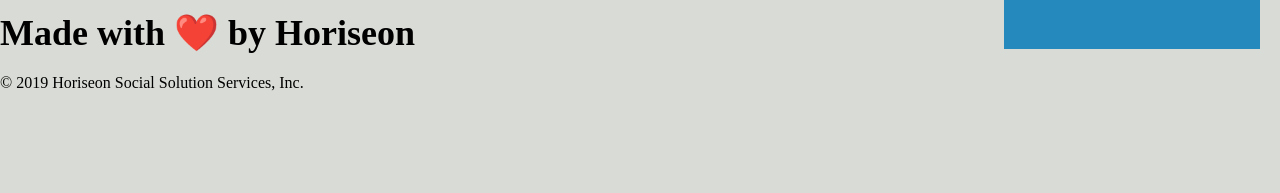
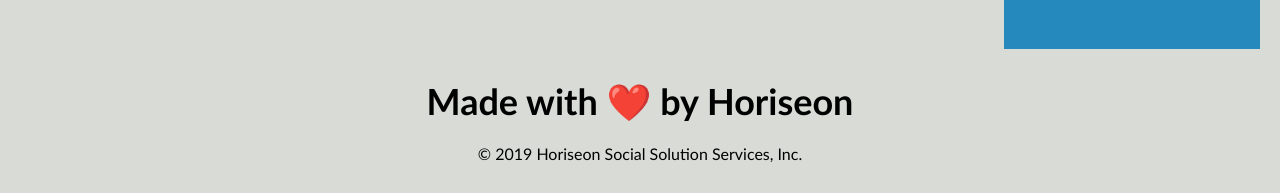
Before and after one commit to emilymetzgar/01-code-refactor, a plain HTML site: page index.html in a window 1280 px wide. Shown: the part 1854-2047 px from the top of the page. Before the commit the page ends 1946 px from the top, so only its background shows below. Drawn offline with Linux system fonts and the light colour scheme.

Commit message:
changes to h2 class

```diff
--- a/assets/css/style.css
+++ b/assets/css/style.css
@@ -165,7 +165,7 @@
 
 
 /* Footer w/ brand name @ bottom of page*/
-.footer {
+footer {
     padding: 30px;
     clear: both;
     font-family: 'Trebuchet MS', 'Lucida Sans Unicode', 'Lucida Grande', 'Lucida Sans', Arial, sans-serif;
--- a/index.html
+++ b/index.html
@@ -113,7 +113,7 @@
 
     <footer>
 
-        <h2>Made with ❤️️ by Horiseon</h2>
+        <h2 class=footer-h2>Made with ❤️️ by Horiseon</h2>
 
         <p>
             &copy; 2019 Horiseon Social Solution Services, Inc.
```
